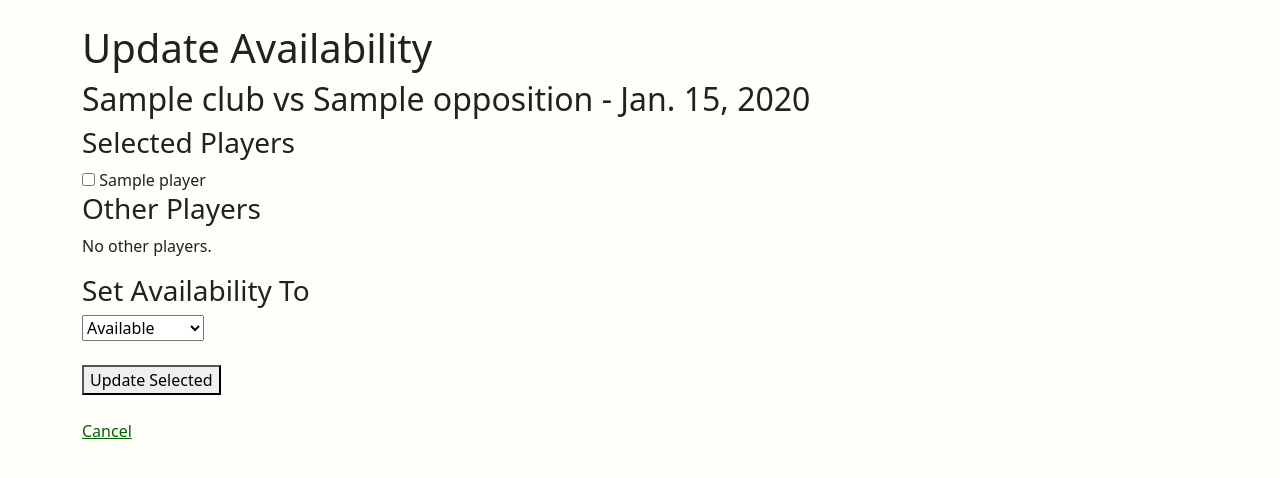
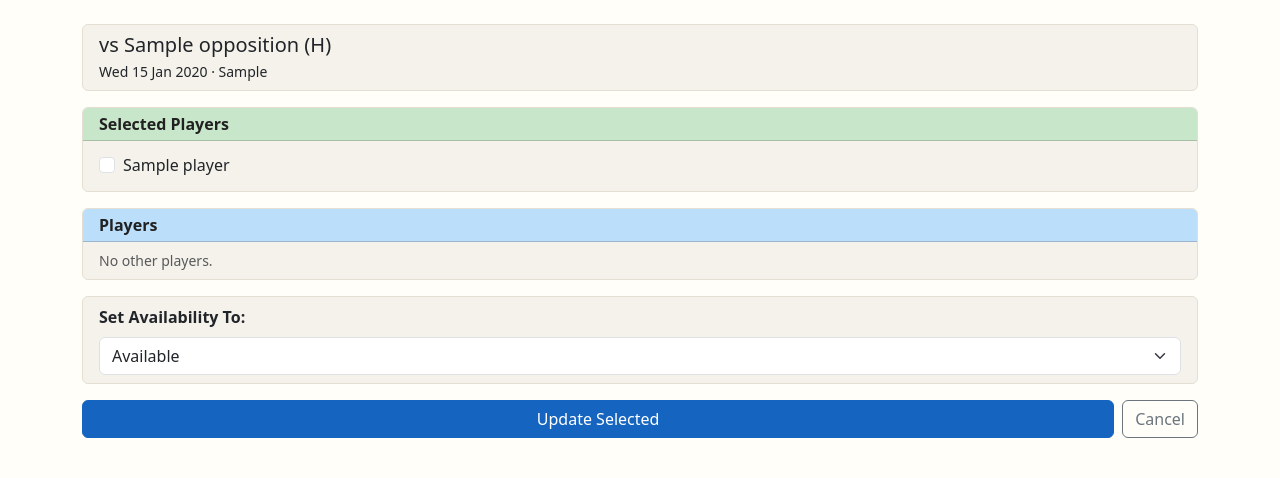
Before and after one commit to Yourhonour365/MatchFeeMate-PP4, a Django app: page /match/1/bulk-availability/ in a window 1280 px wide. Shown: the part 71-549 px from the top of the page. Run offline with Django 5.2, Linux system fonts and the light colour scheme; a user stored in the database is signed in; tables that the repository leaves empty hold one stand-in row (values such as "Sample post").

Commit message:
Style bulk_availability.html and team_selection.html, add maybe and unavailable color classes

```diff
--- a/clubs/static/clubs/css/style.css
+++ b/clubs/static/clubs/css/style.css
@@ -196,3 +196,14 @@ a:hover {
 .text-maybe {
     color: #E65100;
 }
+
+/* === Maybe header - light amber === */
+.card-header-maybe {
+    background-color: #FFE0B2;
+    color: var(--mfm-text-primary);
+}
+
+/* === Not Available status - dark red === */
+.text-unavailable {
+    color: #C62828;
+}
--- a/clubs/templates/clubs/bulk_availability.html
+++ b/clubs/templates/clubs/bulk_availability.html
@@ -3,49 +3,114 @@
 {% block title %}Update Availability - MatchFeeMate{% endblock %}
 
 {% block content %}
-<!-- Page heading -->
-<h1>Update Availability</h1>
-<h2>{{ match.club.name }} vs {{ match.opposition.name }} - {{ match.date }}</h2>
+<!-- Match header - compact -->
+<div class="card card-mfm mb-3">
+    <div class="card-body py-2">
+        <h5 class="card-title mb-0">vs {{ match.opposition.name }} ({% if match.is_home %}H{% else %}A{% endif %})</h5>
+        <p class="small mb-0 mt-1">{{ match.date|date:"D d M Y" }} · {{ match.venue|default:"TBC" }}</p>
+    </div>
+</div>
 
 <form method="post">
     {% csrf_token %}
 
     <!-- Selected players list -->
-    <h3>Selected Players</h3>
+    <div class="card card-mfm mb-3">
+        <div class="card-header py-1 card-header-selected">
+            <strong>Selected Players</strong>
+        </div>
+        <div class="card-body py-2">
             {% for player in selected_players %}
-    <div>
-        <input type="checkbox" name="players" value="{{ player.pk }}" id="selected_{{ player.pk }}">
-        <label for="selected_{{ player.pk }}">{{ player.name }}</label>
+            <div class="form-check py-1 {% if not forloop.last %}border-bottom{% endif %}">
+                <input class="form-check-input" type="checkbox" name="players" value="{{ player.pk }}" id="selected_{{ player.pk }}">
+                <label class="form-check-label" for="selected_{{ player.pk }}">{{ player.name }}</label>
             </div>
             {% empty %}
-    <p>No players selected yet.</p>
+            <p class="text-muted mb-0 small">No players selected yet.</p>
+            {% endfor %}
+        </div>
+    </div>
+
+    <!-- Players list sorted by availability -->
+    <div class="card card-mfm mb-3">
+        <div class="card-header py-1 card-header-available">
+            <strong>Players</strong>
+        </div>
+        <div class="card-body py-2">
+            <!-- Available players first -->
+            {% for player in other_players %}
+                {% if player.current_availability == 'Available' %}
+                <div class="form-check py-1 border-bottom d-flex justify-content-between align-items-center">
+                    <div>
+                        <input class="form-check-input" type="checkbox" name="players" value="{{ player.pk }}" id="other_{{ player.pk }}">
+                        <label class="form-check-label" for="other_{{ player.pk }}">{{ player.name }}</label>
+                    </div>
+                    <small class="text-success">{{ player.current_availability }}</small>
+                </div>
+                {% endif %}
             {% endfor %}
 
-    <!-- Other players list -->
-    <h3>Other Players</h3>
+            <!-- Maybe players second -->
             {% for player in other_players %}
+                {% if player.current_availability == 'Maybe' %}
+                <div class="form-check py-1 border-bottom d-flex justify-content-between align-items-center">
                     <div>
-        <input type="checkbox" name="players" value="{{ player.pk }}" id="other_{{ player.pk }}">
-        <label for="other_{{ player.pk }}">
-            {{ player.name }} ({{ player.current_availability }})
-        </label>
+                        <input class="form-check-input" type="checkbox" name="players" value="{{ player.pk }}" id="other_{{ player.pk }}">
+                        <label class="form-check-label" for="other_{{ player.pk }}">{{ player.name }}</label>
                     </div>
-    {% empty %}
-    <p>No other players.</p>
+                    <small class="text-maybe">{{ player.current_availability }}</small>
+                </div>
+                {% endif %}
             {% endfor %}
 
+            <!-- Unavailable players third -->
+            {% for player in other_players %}
+                {% if player.current_availability == 'Not Available' %}
+                <div class="form-check py-1 border-bottom d-flex justify-content-between align-items-center">
+                    <div>
+                        <input class="form-check-input" type="checkbox" name="players" value="{{ player.pk }}" id="other_{{ player.pk }}">
+                        <label class="form-check-label" for="other_{{ player.pk }}">{{ player.name }}</label>
+                    </div>
+                    <small class="text-danger">{{ player.current_availability }}</small>
+                </div>
+                {% endif %}
+            {% endfor %}
+
+            <!-- Awaiting response last -->
+            {% for player in other_players %}
+                {% if player.current_availability == 'Awaiting response' %}
+                <div class="form-check py-1 border-bottom d-flex justify-content-between align-items-center">
+                    <div>
+                        <input class="form-check-input" type="checkbox" name="players" value="{{ player.pk }}" id="other_{{ player.pk }}">
+                        <label class="form-check-label" for="other_{{ player.pk }}">{{ player.name }}</label>
+                    </div>
+                    <small class="text-muted">{{ player.current_availability }}</small>
+                </div>
+                {% endif %}
+            {% endfor %}
+
+            {% if not other_players %}
+            <p class="text-muted mb-0 small">No other players.</p>
+            {% endif %}
+        </div>
+    </div>
+
     <!-- Availability selector -->
-    <h3>Set Availability To</h3>
-    <select name="availability" required>
+    <div class="card card-mfm mb-3">
+        <div class="card-body py-2">
+            <label class="form-label"><strong>Set Availability To:</strong></label>
+            <select name="availability" class="form-select" required>
                 <option value="yes">Available</option>
                 <option value="no">Not Available</option>
                 <option value="maybe">Maybe</option>
             </select>
+        </div>
+    </div>
 
-    <br><br>
-    <button type="submit">Update Selected</button>
+    <!-- Action buttons -->
+    <div class="d-flex gap-2">
+        <button type="submit" class="btn btn-mfm-dark-blue flex-fill">Update Selected</button>
+        <a href="{% url 'match_detail' pk=match.pk %}" class="btn btn-outline-secondary">Cancel</a>
+    </div>
 </form>
-
-<br>
-<a href="{% url 'match_detail' pk=match.pk %}">Cancel</a>
 {% endblock %}
--- a/clubs/templates/clubs/team_selection.html
+++ b/clubs/templates/clubs/team_selection.html
@@ -50,7 +50,7 @@
 
     <!-- Maybe players -->
     <div class="card card-mfm mb-3">
-        <div class="card-header py-1 bg-warning">
+        <div class="card-header py-1 card-header-maybe">
             <strong>Maybe ({{ maybe_players|length }})</strong>
         </div>
         <div class="card-body py-2">
```
Also changed, not shown: clubs/templates/clubs/match_detail.html (+4 -4 lines). Lines whose indentation alone changed are shown as unchanged.
